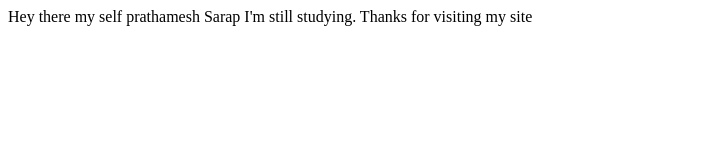
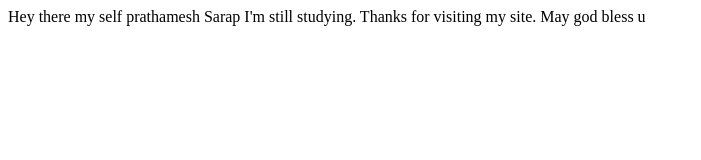
Before and after one commit to prathameshsarap/sarapprathamesh, a plain HTML site: page index.html in a window 1280 px wide. Shown: the whole page, without its empty margins (0-701 px from the left). Drawn offline with Linux system fonts and the light colour scheme.

Commit message:
Update index.html

```diff
--- a/index.html
+++ b/index.html
@@ -7,7 +7,11 @@
 </head>
 <body>
     Hey there my self prathamesh Sarap
+
     I'm still studying.
-    Thanks for visiting my site
+
+    Thanks for visiting my site.
+    May god bless u
+
 </body>
 </html>
```
